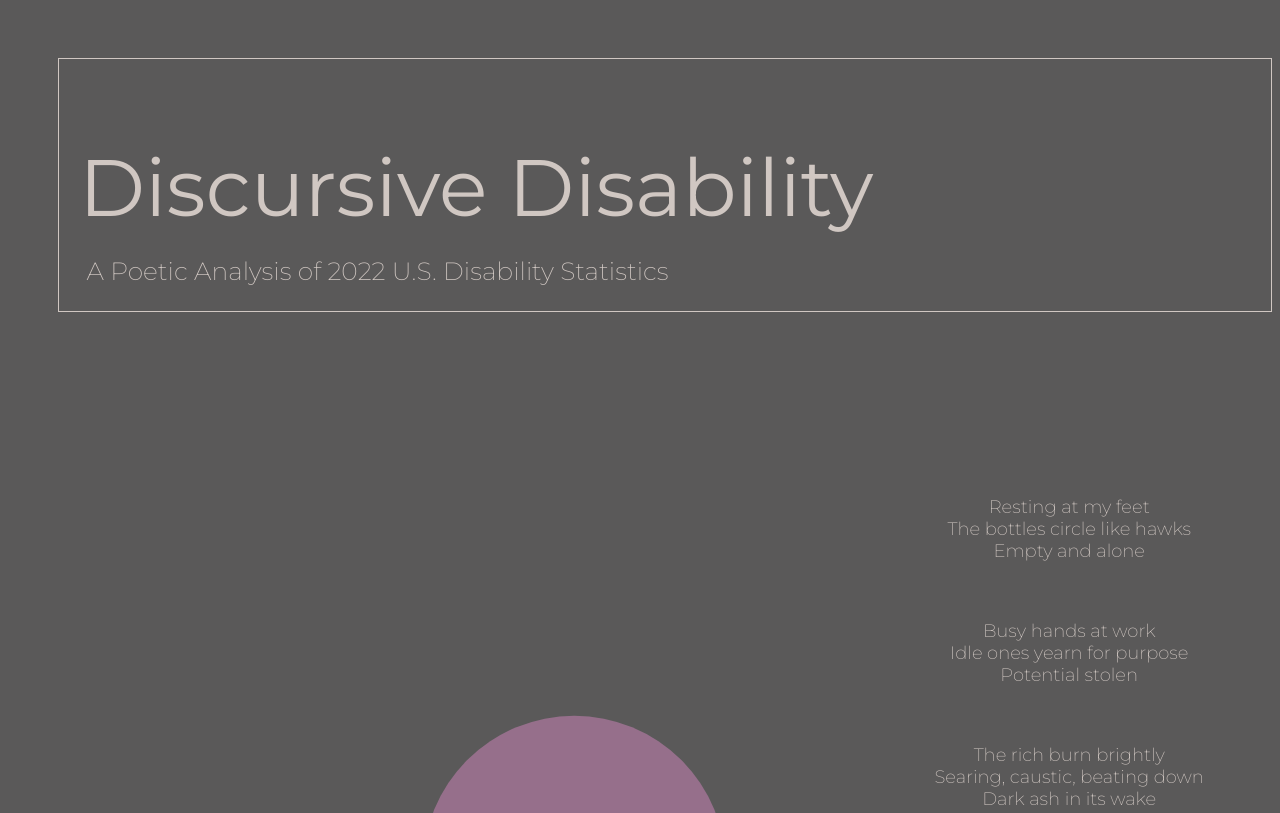
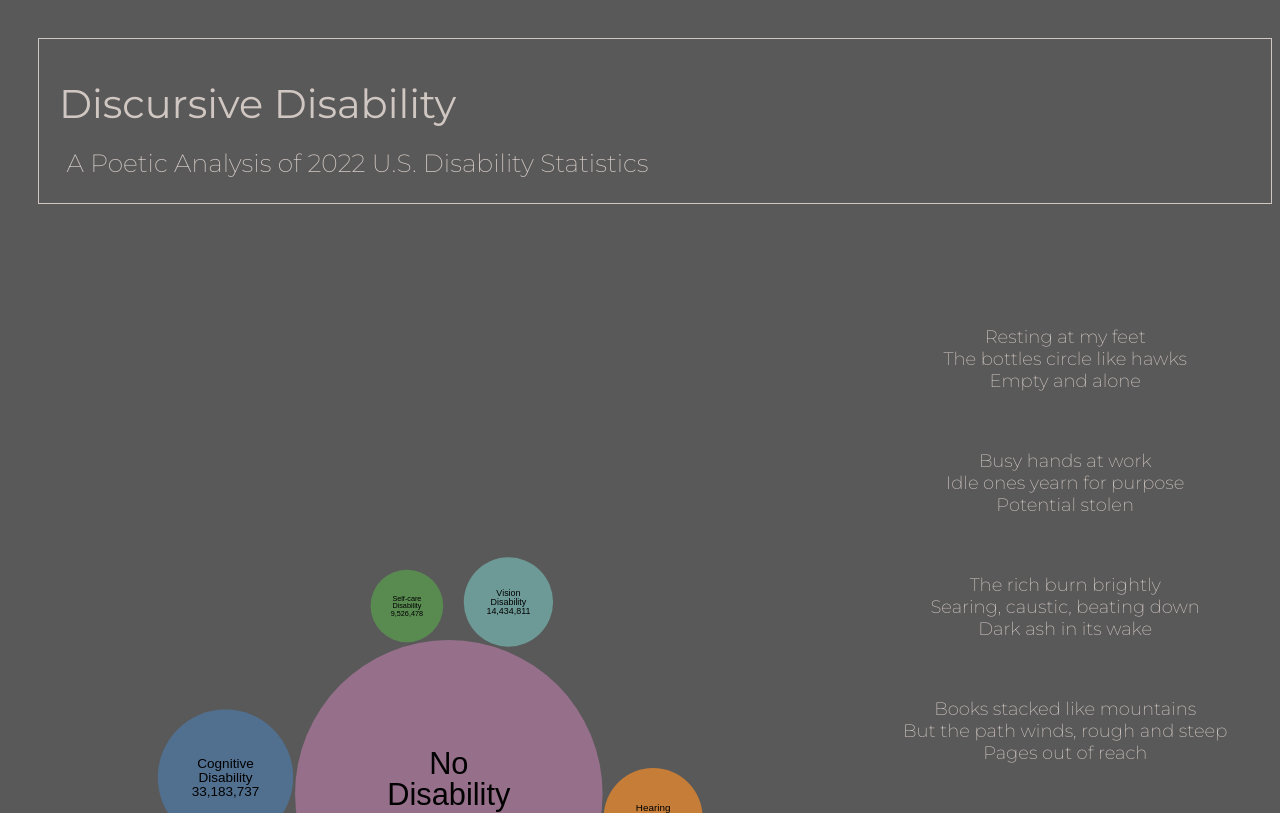
Before and after one commit to alexbryantt/infovis25, a website: page index.html in a window 1280 px wide. Shown: the top 813 px of the page. Drawn offline with nearby package versions, Linux system fonts and the light colour scheme.

Commit message:
force simulation

```diff
--- a/main.js
+++ b/main.js
@@ -4,6 +4,17 @@ async function loadData() {
         value: +d.WeightedNumber
     })).then(data => data.filter(d => d.id !== "Any Disability"));
 }
+
+
+function orderData(data) {
+    for(let i = 0; i < json.length; i++) {
+        if (json[i].id === "Any Disability") {
+            json.push(json.splice(i, 1)[0]);
+            break;
+        }
+    }
+}
+
 
 
 function createBubbleChart(data) {
@@ -14,7 +25,7 @@ function createBubbleChart(data) {
 
     const pack = d3.pack()
         .size([width - margin * 10, height - margin * 10])
-        .padding(3);
+        .padding(4);
 
     const root = pack(d3.hierarchy({children: data})
         .sum(d => d.value));
@@ -55,6 +66,31 @@ function createBubbleChart(data) {
         .attr("y", d => `${d.data.id.split(/(?=[A-Z][a-z])|\s+/g).length / 2 + 0.35}em`)
         .attr("fill-opacity", 1)
         .text(d => d3.format(",d")(d.value));
+
+    // simulation force modifiable in .strength()
+    const simulation = d3.forceSimulation(root.leaves())
+        // https://d3js.org/d3-force/center
+        .force("center", d3.forceCenter(width / 2, height / 2))
+        // the force of collision so that nodes don't clip
+        .force("collision", d3.forceCollide().radius(d => d.r + 2))
+        .force("x", d3.forceX(width / 2).strength(0.02))
+        .force("y", d3.forceY(height / 2).strength(0.02));
+
+    // applies a "special" force
+    simulation.force("special", alpha => {
+        root.leaves().forEach(d => {
+            if (d.data.id === "No Disability") {
+                d.x = width / 2;
+                d.y = height / 2;
+            }
+        });
+    });
+
+    // https://d3js.org/d3-force/simulation
+    simulation.on("tick", () => {
+        node.attr("transform", d => `translate(${d.x},${d.y})`);
+  });
+
 }
 
 
--- a/styles.css
+++ b/styles.css
@@ -2,9 +2,9 @@
 
 header {
     text-align: left;
-    height: 400px;
-    padding-left: 50px;
-    padding-top: 50px;
+    height: 250px;
+    padding-left: 30px;
+    padding-top: 30px;
 }
 
 body {
@@ -18,7 +18,7 @@ body {
 }
 
 .title {
-    font-size: 80px;
+    font-size: 40px;
     font-weight: 400;
     font-family: "Montserrat";
     color: rgb(208, 199, 194);
@@ -36,8 +36,8 @@ body {
 .wrapper-class {
     display: flex;
     flex-grow: 1;
-    min-height: calc(100vh - 150px);
-    padding-left: 50px;
+    min-height: calc(100vh - 100px);
+    padding-left: 30px;
 }
 
 .bubble-column {
```
